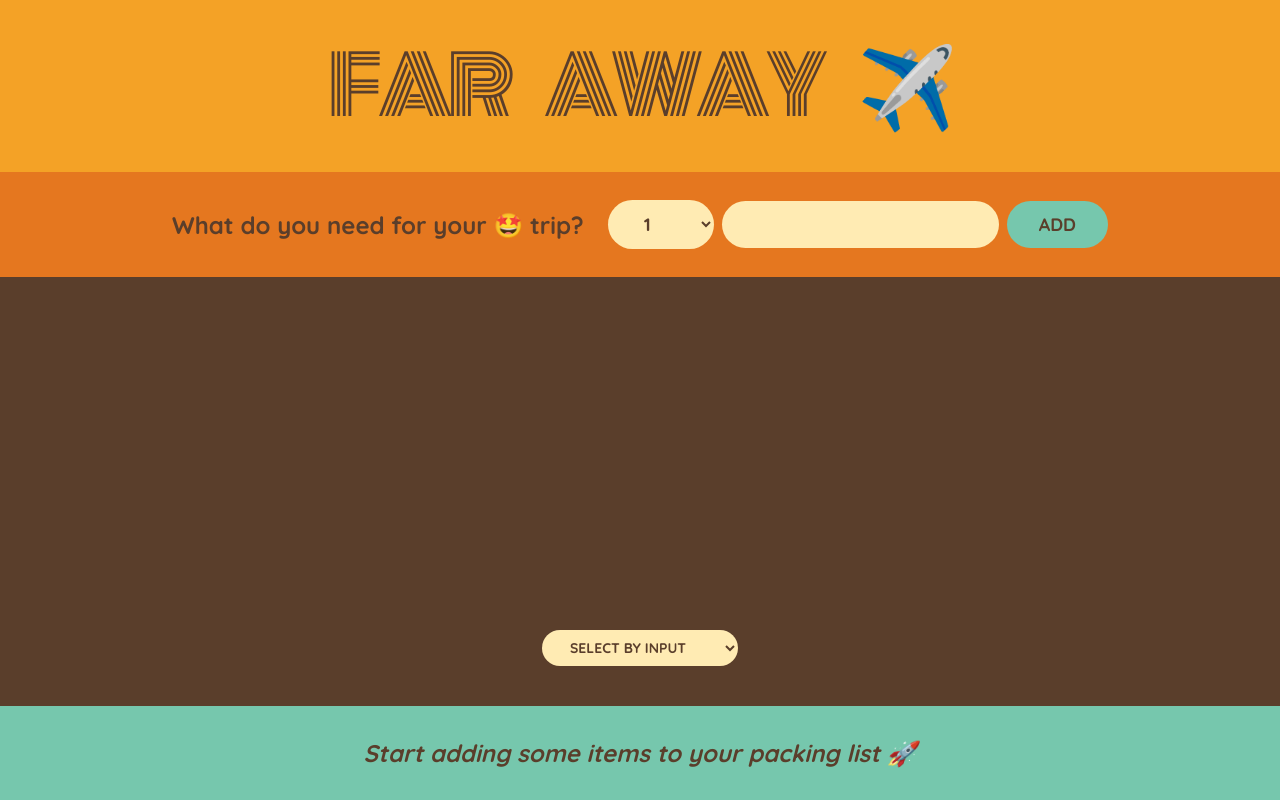
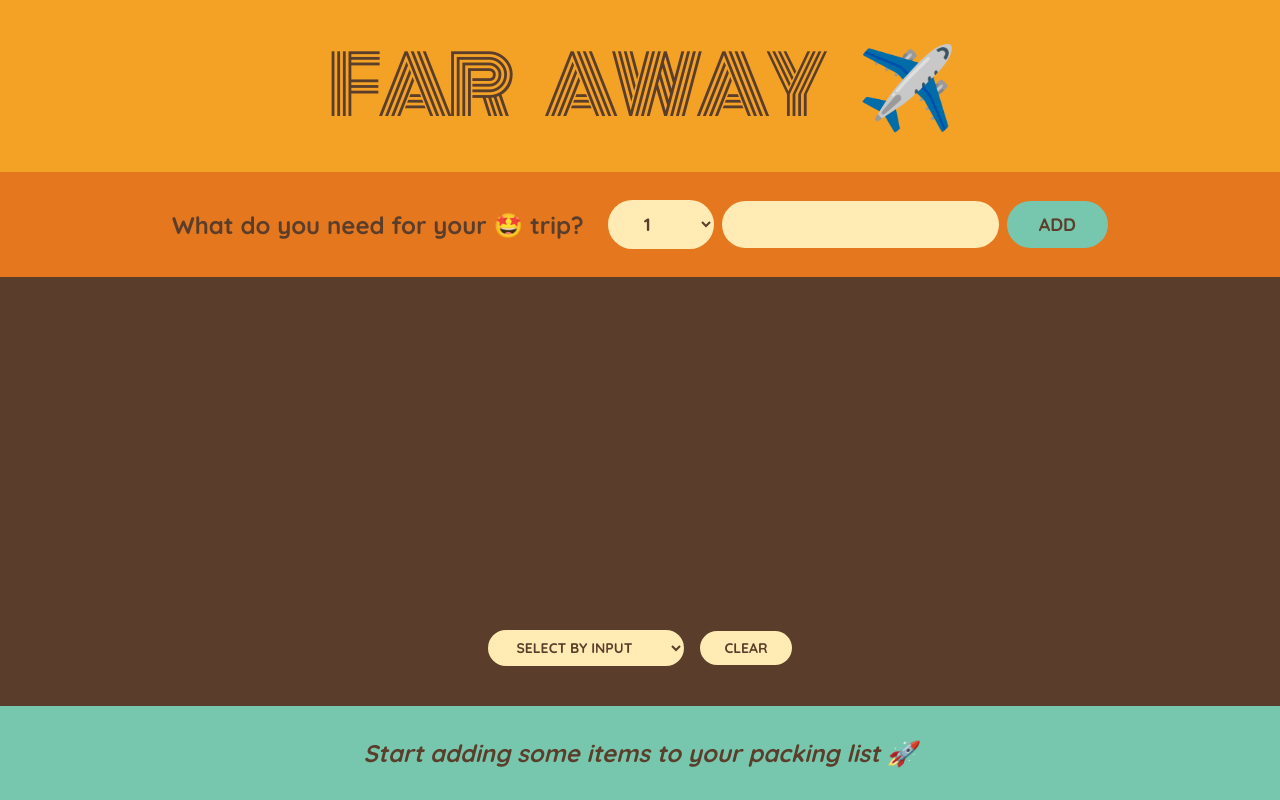
Before and after one commit to Youssefnabil88/travel-list, a React (Create React App) app: page / in a window 1280 px wide. Built offline with nearby package versions, Linux system fonts and the light colour scheme.

Commit message:
Add clear functionality

```diff
--- a/src/App.js
+++ b/src/App.js
@@ -24,6 +24,13 @@ function App() {
     );
   }
 
+  function handleClear() {
+    const confirmed = window.confirm(
+      "Are you sure you want to delete all  itmes?"
+    );
+    if (confirmed) setItems([]);
+  }
+
   return (
     <div className="app">
       <Logo />
@@ -32,6 +39,7 @@ function App() {
         items={items}
         handleDelete={handleDelete}
         handleToggle={handleToggle}
+        handleClear={handleClear}
       />
       <Status items={items} />
     </div>
--- a/src/components/packingList.js
+++ b/src/components/packingList.js
@@ -2,7 +2,7 @@ import { keyboard } from "@testing-library/user-event/dist/keyboard";
 import Item from "./Item";
 import { useState } from "react";
 
-export default function PackingList({ items, handleDelete,handleToggle }) {
+export default function PackingList({ items, handleDelete, handleToggle, handleClear}) {
 const [sortBy, setSortBy] = useState('input');
 
 let sortedItems;
@@ -27,6 +27,7 @@ else if(sortBy === "packed") {
           <option value="name">select by name</option>
           <option value="packed">select by packed</option>
         </select>
+        <button onClick={handleClear}>Clear</button>
       </div>
     </div>
   );
```
